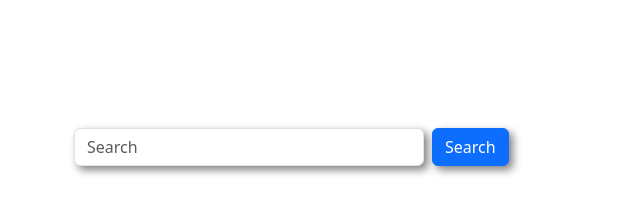
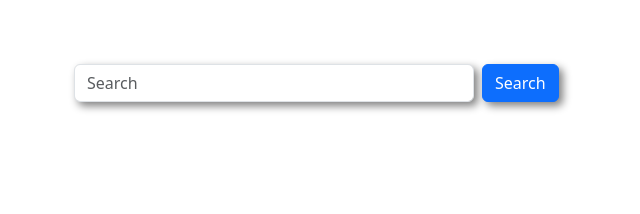
Before and after one commit to debajitpaul99/JavaScript_practice2, a plain HTML site: page index.html in a window 1280 px wide. Shown: the whole page, without its empty margins (374-1014 px from the left). Drawn offline with nearby package versions, Linux system fonts and the light colour scheme.

Commit message:
Update index.html

```diff
--- a/index.html
+++ b/index.html
@@ -11,8 +11,11 @@
 </head>
 
 <body>
-    <form class="d-flex" role="search" style="margin-left: 35%; margin-top: 10%;">
-        <input id="search-input" class="form-control me-2" type="search" placeholder="Search" aria-label="Search" style="width: 350px;box-shadow: 4px 4px 8px gray;">
+    <div class="details" id="details">
+
+    </div>
+    <form class="d-flex" role="search" style="margin-left: 35%; margin-top: 5%;">
+        <input id="search-input" class="form-control me-2" type="search" placeholder="Search" aria-label="Search" style="width: 400px;box-shadow: 4px 4px 8px gray;">
         <button id="search-button" class="btn btn-primary" type="submit" style="box-shadow: 4px 4px 8px gray;">Search</button>
     </form>
     <div id="menu-container" class="menu-container d-flex" style="justify-content: space-evenly; flex-wrap: wrap; margin-top: 100px;">
```
